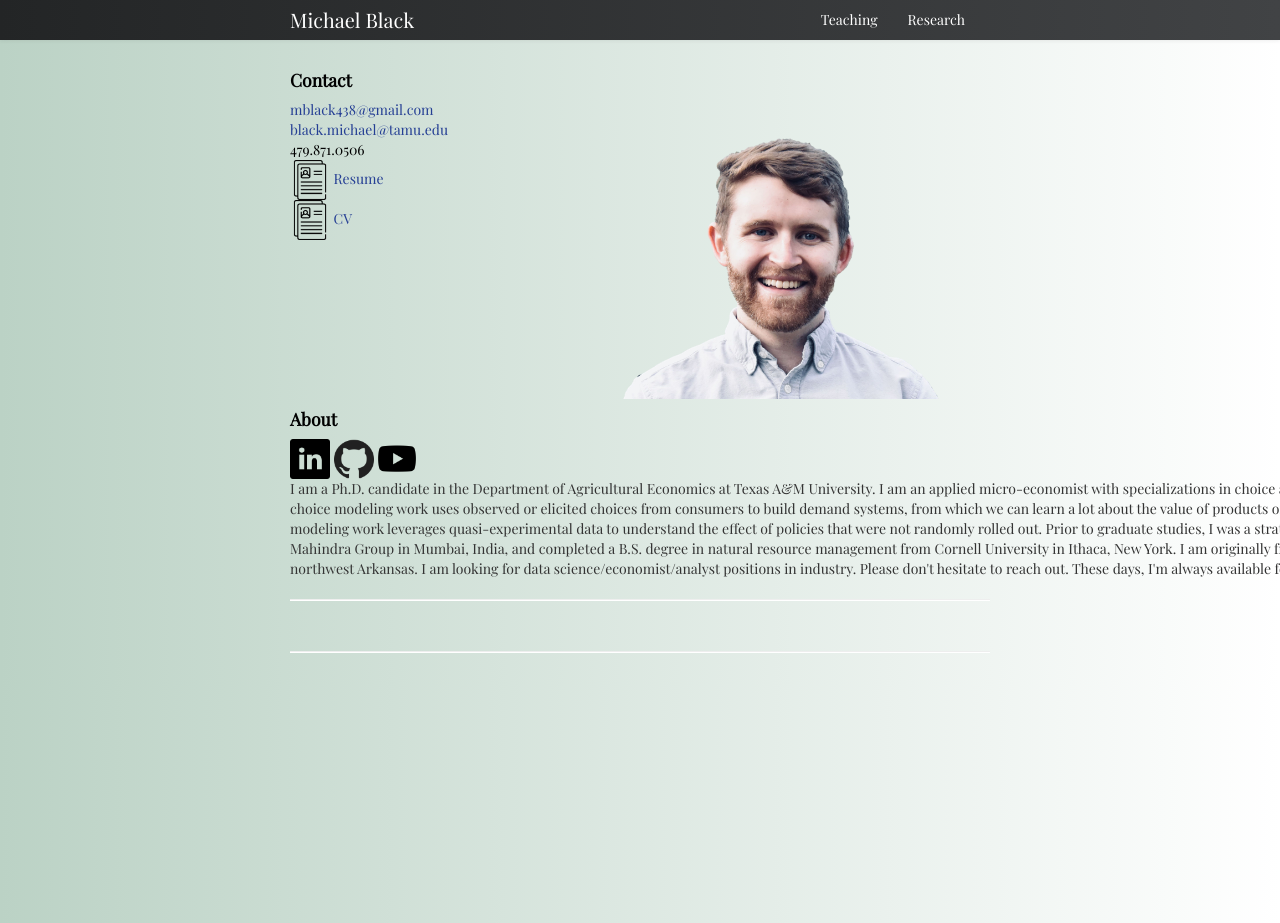
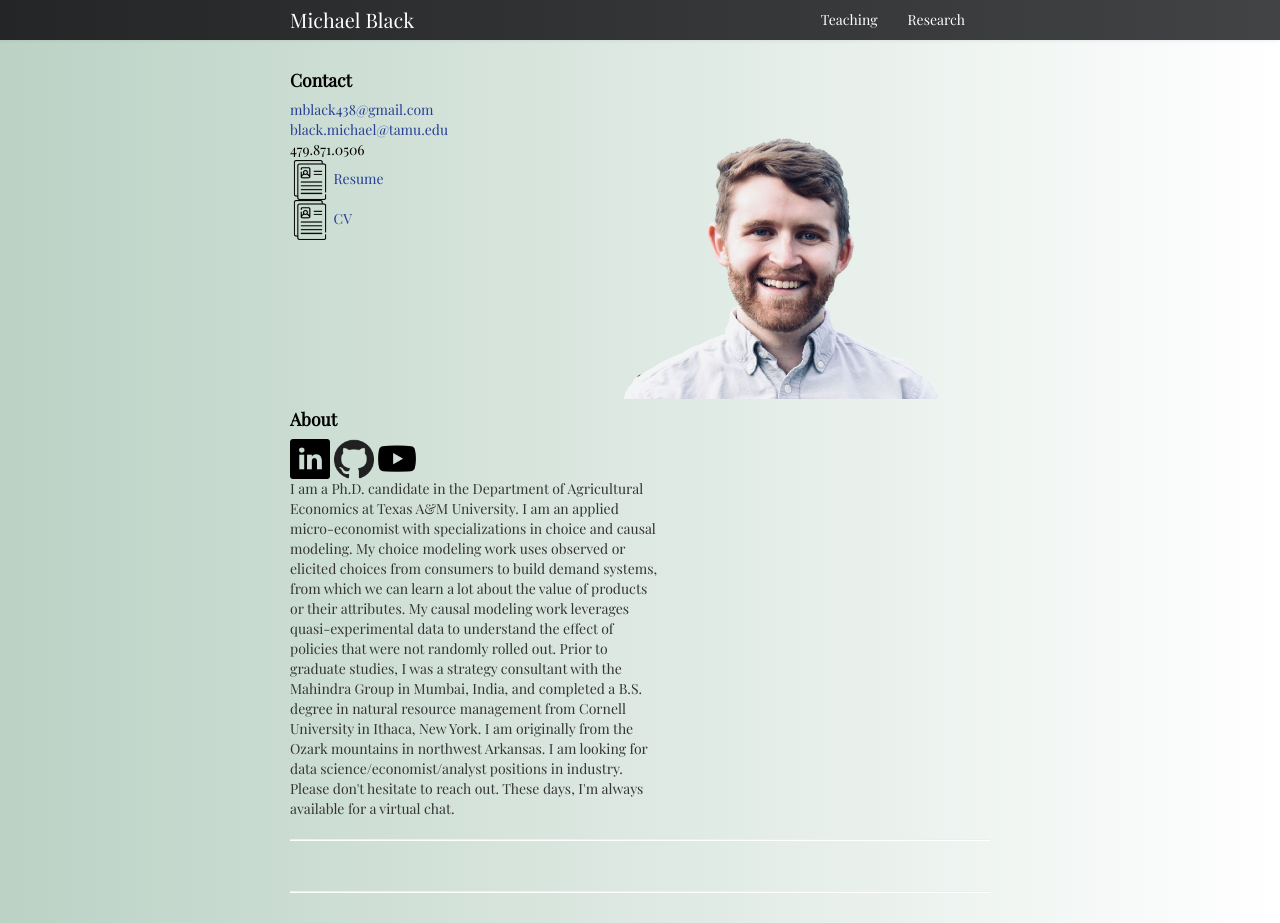
Before and after one commit to michael-black/michael-black.github.io, a Jekyll site: the page built from index.md, in a window 1280 px wide. Built offline with Jekyll 4.4.1, drawn with Linux system fonts in a browser that asks for light colours.

```diff
--- a/index.md
+++ b/index.md
@@ -44,9 +44,11 @@ keywords: Michael Black, economics, resource economics, environmental economics,
 	<a href="https://www.youtube.com/channel/UCxDNlrqcNZ4c3yS8IN_aC7A/featured">
 	    <img src="../pages/icons64/youtube.png" width="40" height="40"/></a> <br/>
 	<div class="row-fluid">
-		I am a Ph.D. candidate in the Department of Agricultural Economics at Texas A&M University. I am an applied micro-economist with specializations in choice and causal modeling. My choice modeling work uses observed or elicited choices from consumers to build demand systems, from which we can learn a lot about the value of products or their attributes. My causal modeling work leverages quasi-experimental data to understand the effect of policies that were not randomly rolled out.
-		Prior to graduate studies, I was a strategy consultant with the Mahindra Group in Mumbai, India, and completed a B.S. degree in natural resource management from Cornell University in Ithaca, New York. I am originally from the Ozark mountains in northwest Arkansas.
-		I am looking for data science/economist/analyst positions in industry. Please don't hesitate to reach out. These days, I'm always available for a virtual chat.
+		<div class="span4">
+			I am a Ph.D. candidate in the Department of Agricultural Economics at Texas A&M University. I am an applied micro-economist with specializations in choice and causal modeling. My choice modeling work uses observed or elicited choices from consumers to build demand systems, from which we can learn a lot about the value of products or their attributes. My causal modeling work leverages quasi-experimental data to understand the effect of policies that were not randomly rolled out.
+			Prior to graduate studies, I was a strategy consultant with the Mahindra Group in Mumbai, India, and completed a B.S. degree in natural resource management from Cornell University in Ithaca, New York. I am originally from the Ozark mountains in northwest Arkansas.
+			I am looking for data science/economist/analyst positions in industry. Please don't hesitate to reach out. These days, I'm always available for a virtual chat.
+		</div>
 	</div>
 </div>
 
```
